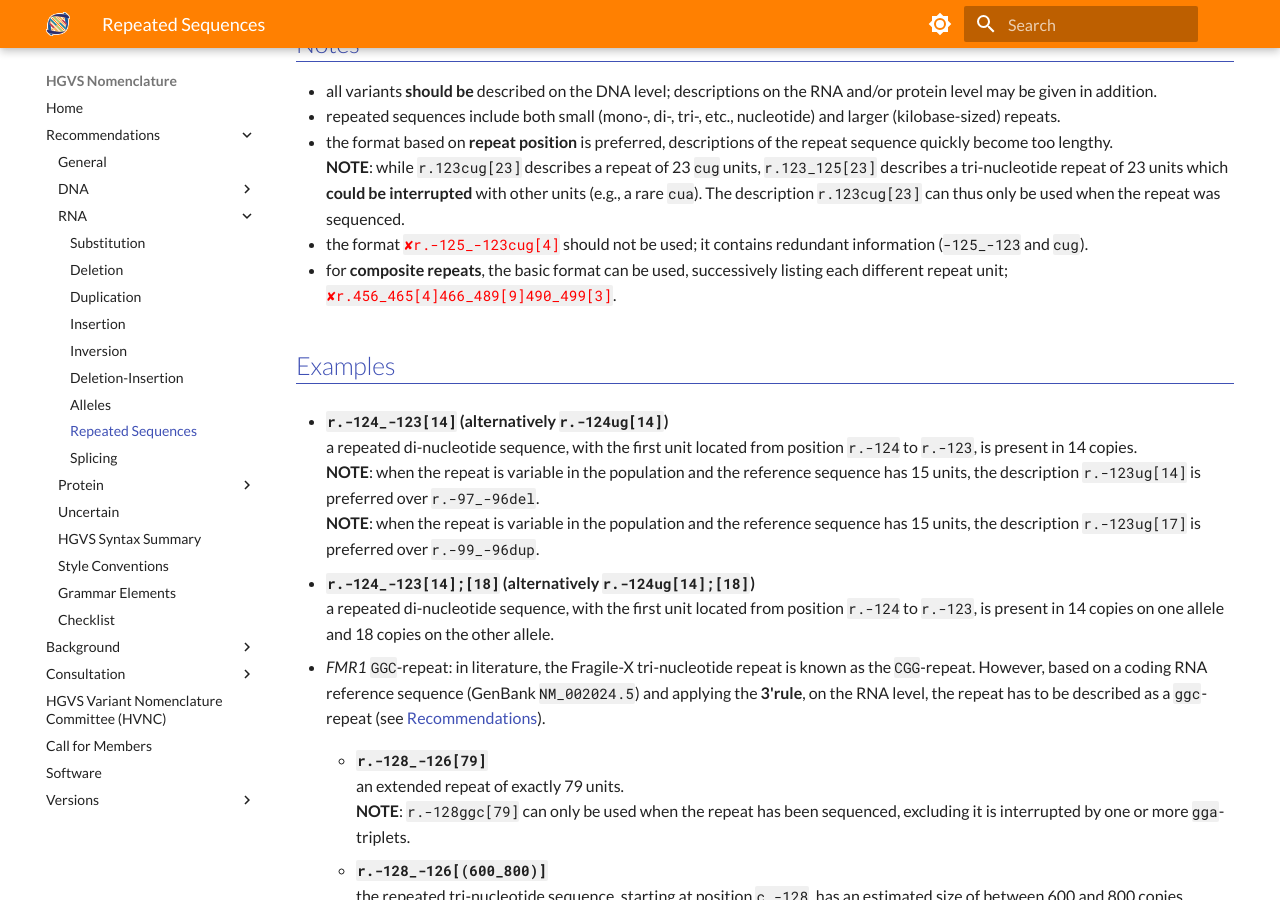
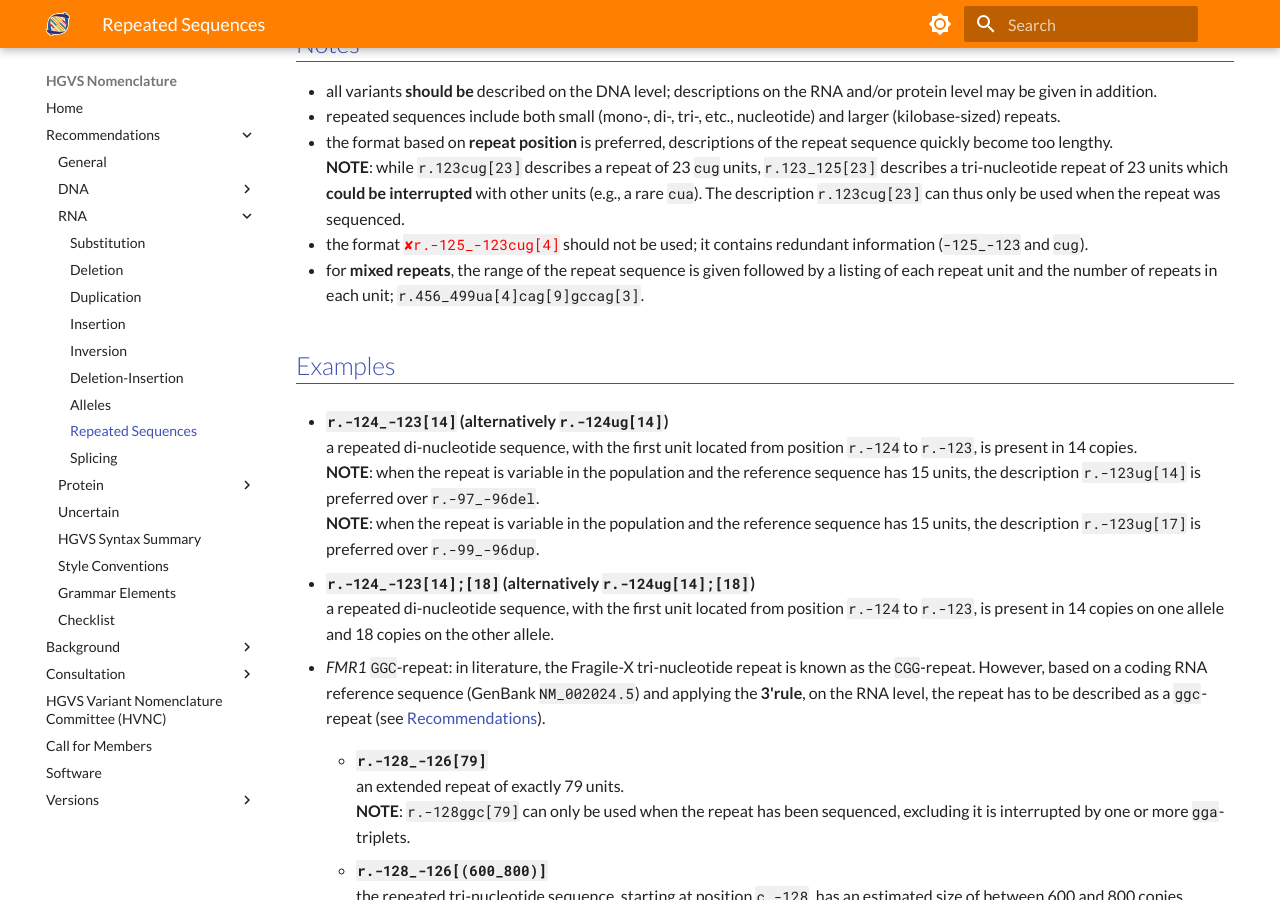
Before and after one commit to HGVSnomenclature/hgvs-nomenclature, an MkDocs documentation site: the page built from docs/recommendations/RNA/repeated.md, in a window 1280 px wide and 900 px high, scrolled down 520 px. Built offline with MkDocs 1.6.1 and Material for MkDocs 9.7.7, drawn with Linux system fonts in a browser that asks for light colours.

Commit message:
Fix error in RNA repeat example.
There are lots of related issues here. But this example given was
 wrong in the sense that ranges were used for the entire repeat
 combined with the number of repeat units. Nothing about the
 description made clear what the repeat unit was; one nucleotide?
 Two? More? The description can't be interpreted. Added sequences
 to fix this issue.

```diff
--- a/docs/recommendations/RNA/repeated.md
+++ b/docs/recommendations/RNA/repeated.md
@@ -20,7 +20,7 @@ bin/pull-syntax -c -f docs/syntax.yaml rna.rpt
   **NOTE**: while `r.123cug[23]` describes a repeat of 23 `cug` units, `r.123_125[23]` describes a tri-nucleotide repeat of 23 units which **could be interrupted** with other units (e.g., a rare `cua`).
   The description `r.123cug[23]` can thus only be used when the repeat was sequenced.
 - the format <code class="invalid">r.-125_-123cug[4]</code> should not be used; it contains redundant information (`-125_-123` and `cug`).
-- for **composite repeats**, the basic format can be used, successively listing each different repeat unit; <code class="invalid">r.456_465[4]466_489[9]490_499[3]</code>.
+- for **mixed repeats**, the range of the repeat sequence is given followed by a listing of each repeat unit and the number of repeats in each unit; `r.456_499ua[4]cag[9]gccag[3]`.
 
 ## Examples
 
```
